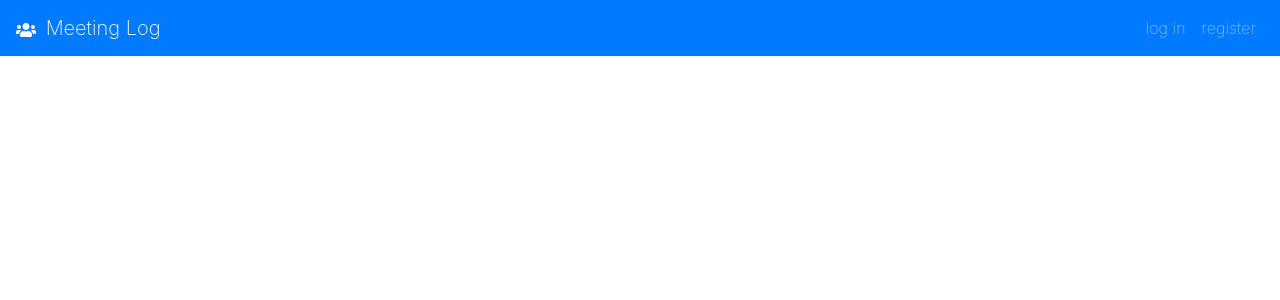
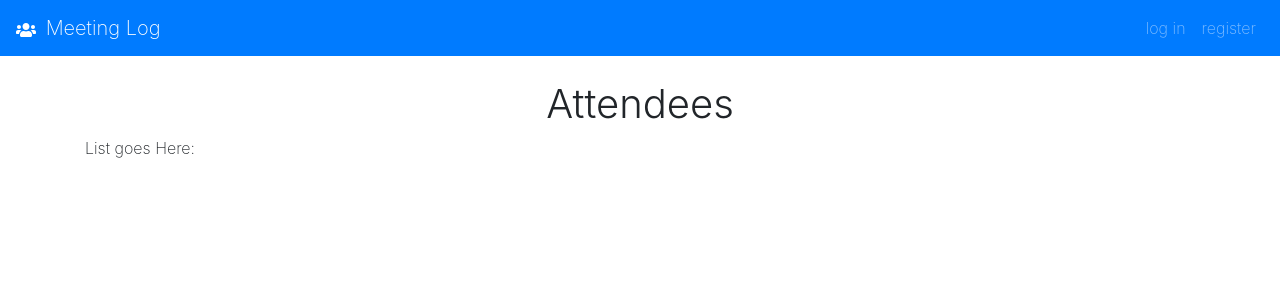
Before and after one commit to AliAbdulle/meetinglog, a React (Create React App) app: page /Attendees/1/1 in a window 1280 px wide. Shown: the top 300 px of the page. Built offline with nearby package versions, Linux system fonts and the light colour scheme; no server answers; the database is empty.

Commit message:
Saved new component

```diff
--- a/src/App.js
+++ b/src/App.js
@@ -9,6 +9,7 @@ import Login from "./Login";
 import Register from "./Register";
 import Meetings from "./Meetings";
 import Checkin from "./Checkin";
+import Attendees from "./Attendees";
 
 class App extends Component {
   constructor(props) {
@@ -89,7 +90,7 @@ class App extends Component {
   render() {
     return (
       <div>
-        <Navigations user={this.state.user} logO  utUser={this.logOutUser} />
+        <Navigations user={this.state.user} logOutUser={this.logOutUser} />
         {this.state.user && (
           <Welcome
             userName={this.state.displayName}
@@ -105,6 +106,11 @@ class App extends Component {
             addMeeting={this.addMeeting}
             userID={this.state.userID}
           />
+          <Attendees
+            path="/Attendees/:userID/:meetingID"
+            AdminUser={this.state.userID}
+
+          />
           <Checkin
             path="/checkin/:userID/:meetingID"
 
--- /dev/null
+++ b/src/Attendees.js
@@ -0,0 +1,50 @@
+import React, { Component } from 'react';
+import firebase from './Firebase';
+
+
+
+
+class Attendees extends Component {
+    constructor(props) {
+        super(props);
+        this.state = {
+            displayName: []
+        }
+    }
+
+    componentDidMount(){
+        const ref = firebase.database().ref(`meetings/${this.props.userID}/${this.props.meetingID}/attendees`);
+        ref.on('value', snapshot => {
+            let attendees = snapshot.val();
+            let attendeesList = [];
+            for( let item in attendees) {
+                attendeesList.push({
+                    attendeeID: item,
+                    attendeeName: attendees[item].attendeeName,
+                    attendeeEmail: attendees[item].attendeeEmail
+                })
+            }
+            this.setState({
+                displayAttendees: attendeesList
+            });
+
+        })
+    }
+
+    render() {
+        return (
+            <div className="container mt-4">
+                <div className="row justify-content-center">
+                    <div className="col-md-8">
+                        <h1 className="font-weight-light text-center">
+                        Attendees
+                        </h1>
+                    </div>
+                </div>
+                    List goes Here:
+            </div>
+        );
+    }
+}
+
+export default Attendees;
--- a/src/Checkin.js
+++ b/src/Checkin.js
@@ -55,7 +55,6 @@ class Checkin extends Component {
                   required
                   className="form-control"
                   type="text"
-                  id="displayName"
                   name="displayName"
                   placeholder="Name"
                   value={this.state.displayName}
@@ -71,7 +70,6 @@ class Checkin extends Component {
                   required
                   className="form-control"
                   type="email"
-                  id="email"
                   name="email"
                   placeholder="Email"
                   value={this.state.email}
--- a/src/Meetings.js
+++ b/src/Meetings.js
@@ -5,7 +5,7 @@ class Meetings extends Component {
   constructor(props) {
     super(props);
     this.state = {
-      meetingName: ''
+      meetingName: ""
     };
 
     this.handleChange = this.handleChange.bind(this);
```
